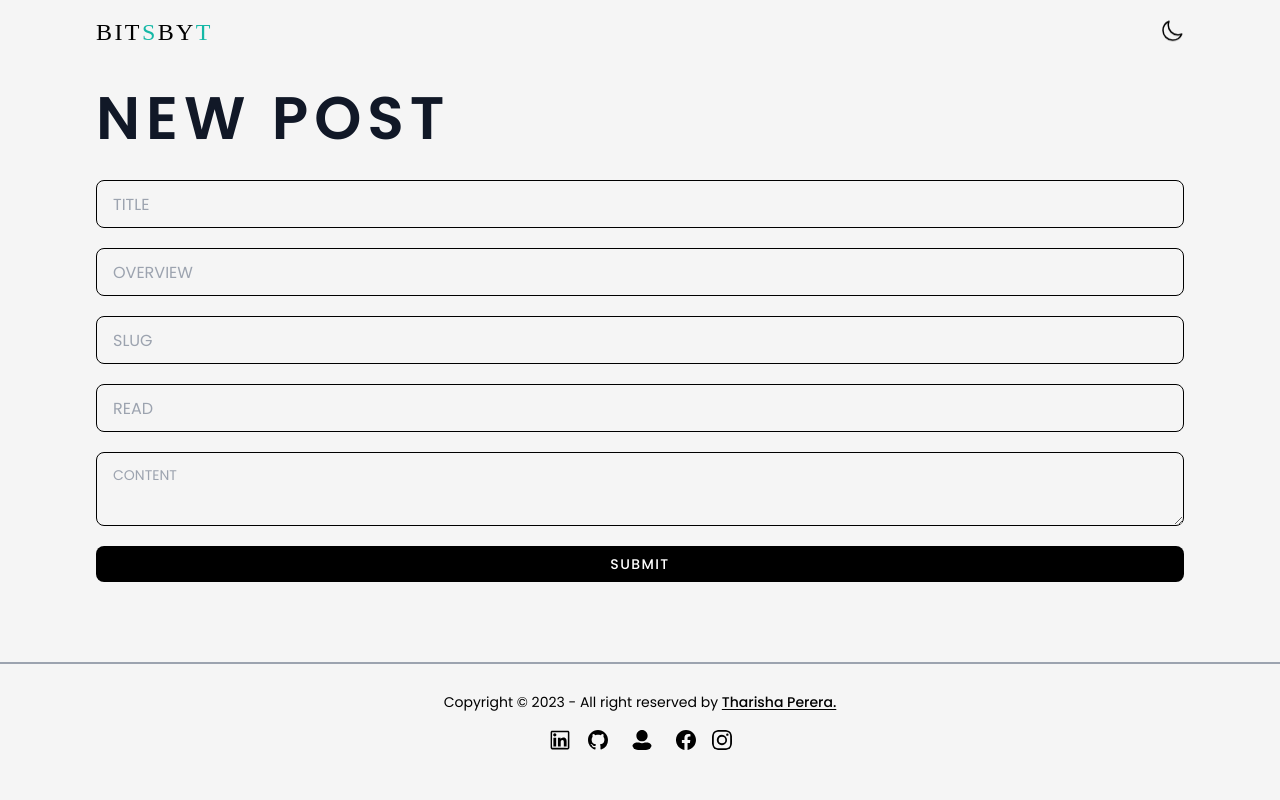
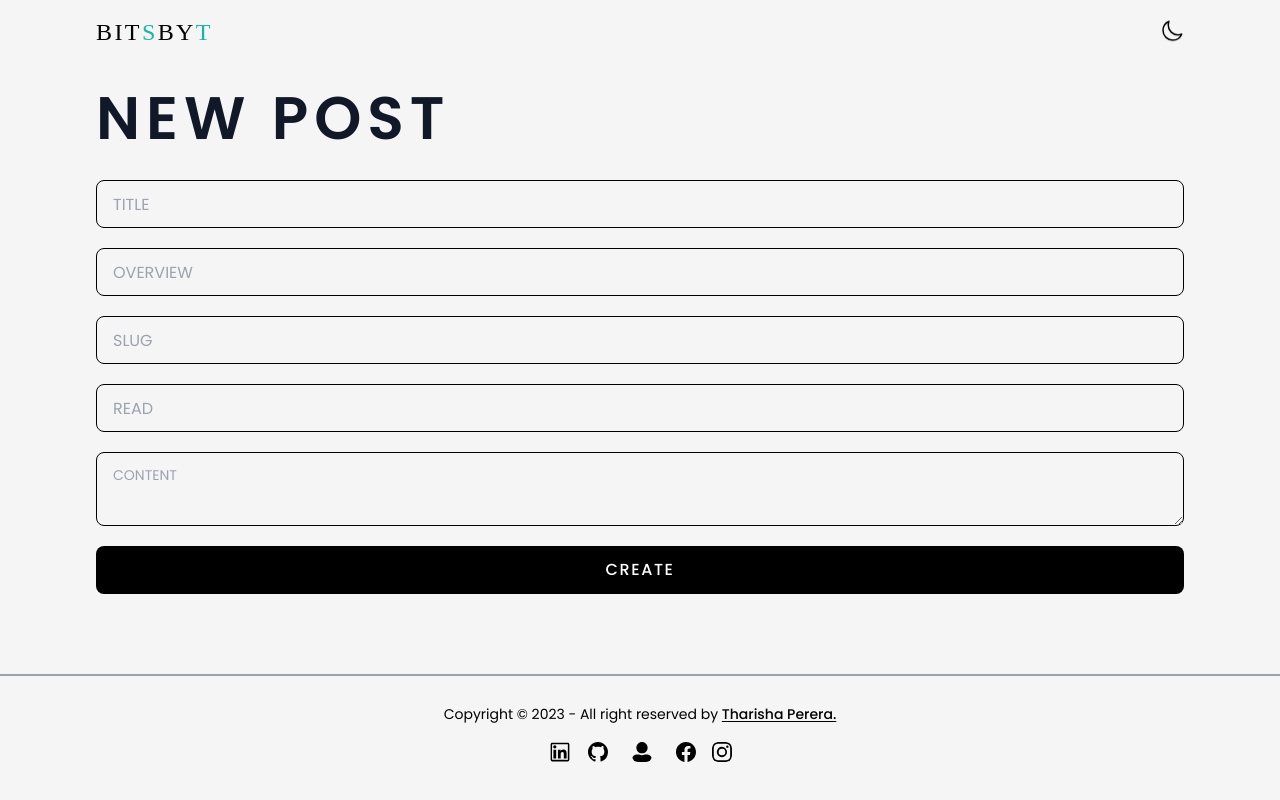
Before and after one commit to TharishaPerera/next-blog, a Next.js app: page /admin/new in a window 1280 px wide. Built offline with nearby package versions, Linux system fonts and the light colour scheme; a web font is replaced by a local one.

Commit message:
modified submit button

```diff
--- a/app/admin/new/page.tsx
+++ b/app/admin/new/page.tsx
@@ -74,9 +74,9 @@ const NewPost = () => {
           />
           <button
             type="submit"
-            className="bg-black text-white text-sm font-medium tracking-widest hover:bg-gray-700 rounded-lg px-7 py-2 dark:bg-white dark:hover:bg-gray-300 dark:text-black "
+            className="bg-black text-white text-md font-medium tracking-widest hover:bg-gray-700 rounded-lg px-7 py-3 dark:bg-white dark:hover:bg-gray-300 dark:text-black "
           >
-            SUBMIT
+            CREATE
           </button>
         </form>
       </div>
```
